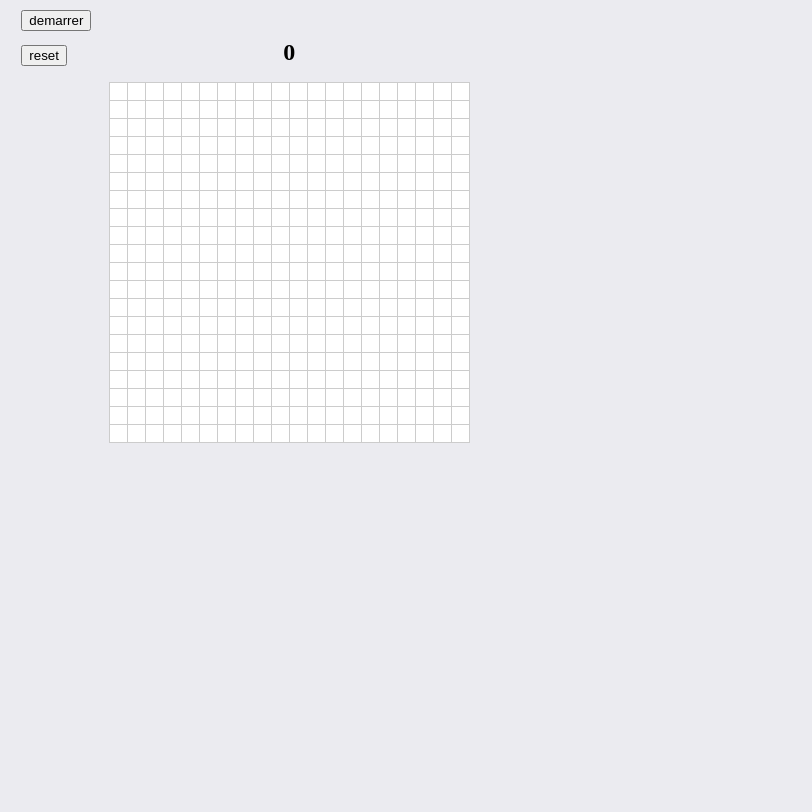
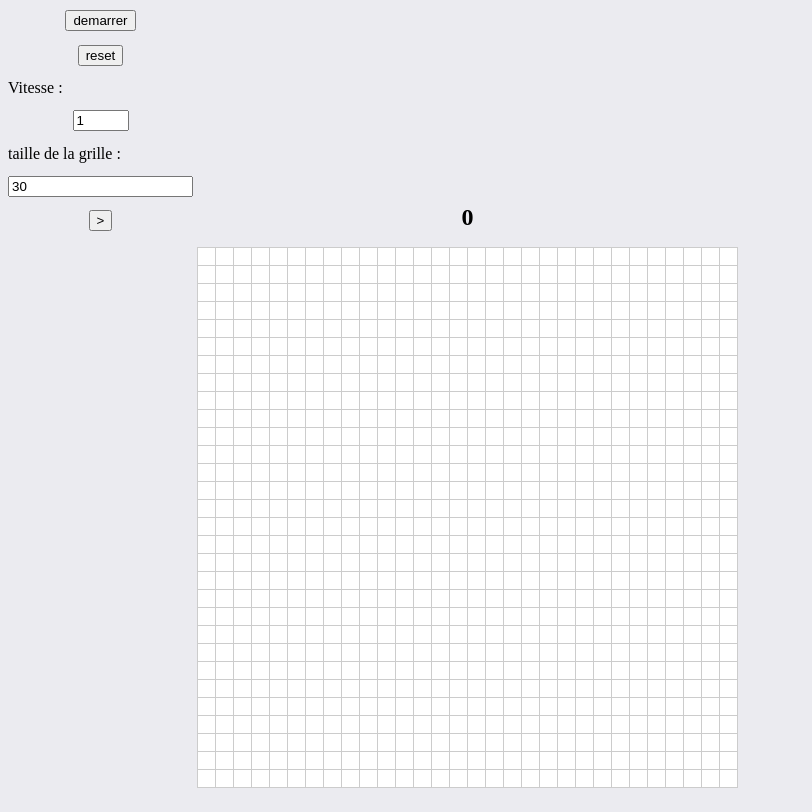
Before and after one commit to rasoirnoir/jeu_de_la_vie, a plain HTML site: page index.html in a window 1280 px wide. Shown: the part 48-860 px from the top of the page, without its empty margins (0-812 px from the left). Before the commit the page ends 800 px from the top, so only its background shows below. Drawn offline with Linux system fonts and the light colour scheme.

Commit message:
ajout de la possibilité de changer la taille de la grille

```diff
--- a/index.html
+++ b/index.html
@@ -13,10 +13,15 @@
   <div id="inputs" class="inline">
     <input type="button" value="demarrer" id="theButton" name="theButton">
     <input type="button" value="reset" id="reset" name="reset">
+    <label for="vitesse">Vitesse : </label>
+    <input type="number" id="vitesse" min="1" max="60" name="vitesse" value="1">
+    <label for="taille">taille de la grille : </label>
+    <input type="text" id="taille" value="30" name="taille">
+    <input type="button" id="validTaille" name="validTaille" value=">">
   </div>
 
   <div id="jeu" class="inline">
-    <h2 id="compteur">0</h2>
+    <!--<h2 id="compteur">0</h2>-->
     <script src="scripts/grid.js"></script>
   </div>
 </body>
--- a/scripts/grid.js
+++ b/scripts/grid.js
@@ -1,10 +1,31 @@
 
-var taille = 20; // on décide que la grille sera toujours un carré
-var nbImagesSecs = 2;
+var taille = elementById("taille").value; // on décide que la grille sera toujours un carré
+//var nbImagesSecs = 2;
 var jeu = matrice(taille);
 var jeuDepart = jeu;
 var nbIte = 0;
 
+
+
+initGame(taille, jeu);
+
+elementById("theButton").addEventListener("click", Demarrer);
+elementById("reset").addEventListener("click", Reset);
+elementById("validTaille").addEventListener("click", function(e){ChangeTaille(elementById("taille").value);});
+
+
+function elementById(id){
+  return document.getElementById(id);
+}
+
+function initGame(_taille, _matrice){
+  //Supprime une éventuelle grille qui aurait été définie précédement
+  while(elementById("jeu").hasChildNodes()){
+    elementById("jeu").removeChild(elementById("jeu").lastChild);
+  }
+
+  taille = _taille;
+  jeu = copyMatrice(taille, _matrice);
   //Création d'une grille clickable. Quand on clique sur une cellule, sa couleur change
   var grid = clickableGrid(taille, function(el,row,col){
       console.log("You clicked on element:",el);
@@ -20,19 +41,18 @@ var grid = clickableGrid(taille, function(el,row,col){
         jeu[row][col] = 1;
       }
   });
-
-
-//document.body.appendChild(grid);
-document.getElementById("jeu").appendChild(grid);
-
-document.getElementById("theButton").addEventListener("click", Demarrer);
-document.getElementById("reset").addEventListener("click", Reset);
-
+  var cpt = document.createElement('h2');
+  cpt.id = "compteur";
+  cpt.innerHTML = "0";
+  elementById("jeu").appendChild(cpt);
+  elementById("jeu").appendChild(grid);
+}
 
 //Définition d'une grille clickable (par défault, toutes les cellules sont blanches)
 function clickableGrid(_taille, callback ){
     var i=0;
     var grid = document.createElement('table');
+    grid.id = "gridJeu";
     grid.className = 'grid';
     for (var r=0;r<_taille;++r){
         var tr = grid.appendChild(document.createElement('tr'));
@@ -47,6 +67,26 @@ function clickableGrid(_taille, callback ){
         }
     }
     return grid;
+}
+
+//crée une matrice de la taille @_taille avec les valeurs de la matrice source.
+function copyMatrice(_taille, source){
+  var tailleSource = source.length;
+  var matrix = [];
+  for(var r = 0; r < _taille; r++){
+    var column = [];
+    for(var c = 0; c < _taille; c++){
+      //console.log(`r : ${r}, c : ${c}`);
+      if(r >= tailleSource || c >= tailleSource){
+        column[c] = 0;
+      }
+      else{
+        column[c] = source[r][c];
+      }
+    }
+    matrix[r] = column;
+  }
+  return matrix;
 }
 
 //Définition de la matrice qui servira a calculer la grille
@@ -70,6 +110,7 @@ function matrice(_taille){
 var intervalID;
 //Se déclenche au click sur le bouton démarrer.
 function Demarrer(){
+  var nbImagesSecs = document.getElementById("vitesse").value;
   var theButton = document.getElementById("theButton");
   theButton.value = "Pause";
   theButton.removeEventListener("click", Demarrer);
@@ -92,9 +133,16 @@ function Pause(){
 //Se déclenche au click sur le bouton reset
 function Reset(){
   Pause();
-  jeu = jeuDepart;
+  //jeu = jeuDepart;
+  jeu = copyMatrice(taille, jeuDepart);
   nbIte = 0;
   document.getElementById("compteur").innerHTML = 0;
+  gridIteration(jeu);
+}
+
+function ChangeTaille(_taille){
+  taille = _taille;
+  initGame(taille, jeu);
   gridIteration(jeu);
 }
 
@@ -160,11 +208,11 @@ function gridIteration(matrice){
       if(matrice[i][j] == 0){
         //Récupérer la cellule dans le DOM !!
         //grid[i][j].className = 'white';
-        grid.rows[i].getElementsByTagName("td")[j].className = 'white';
+        elementById("gridJeu").rows[i].getElementsByTagName("td")[j].className = 'white';
       }
       else{
         //grid[i][j].className = 'black';
-        grid.rows[i].getElementsByTagName("td")[j].className = 'black';
+        elementById("gridJeu").rows[i].getElementsByTagName("td")[j].className = 'black';
       }
     }
   }
--- a/style.css
+++ b/style.css
@@ -40,5 +40,8 @@ h2{
 #inputs input{
   display: block;
   text-align: left;
-  margin: 1em;
+  margin-top: 1em;
+  margin-bottom: 1em;
+  margin-left: auto;
+  margin-right: auto;
 }
```
Lines whose indentation alone changed are shown as unchanged.
